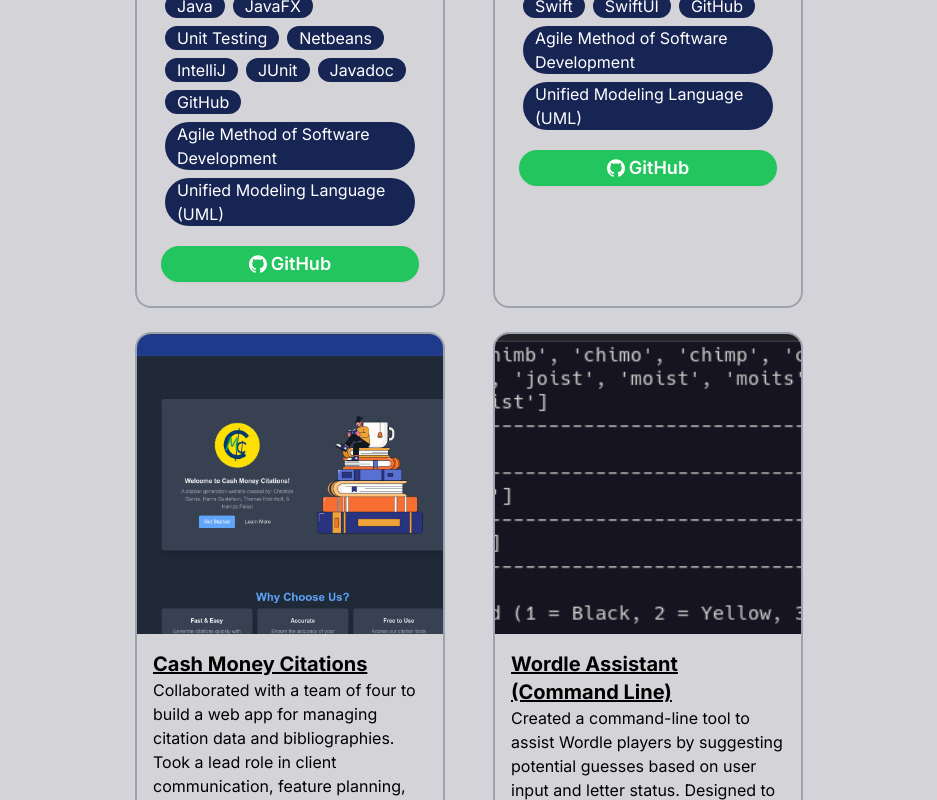
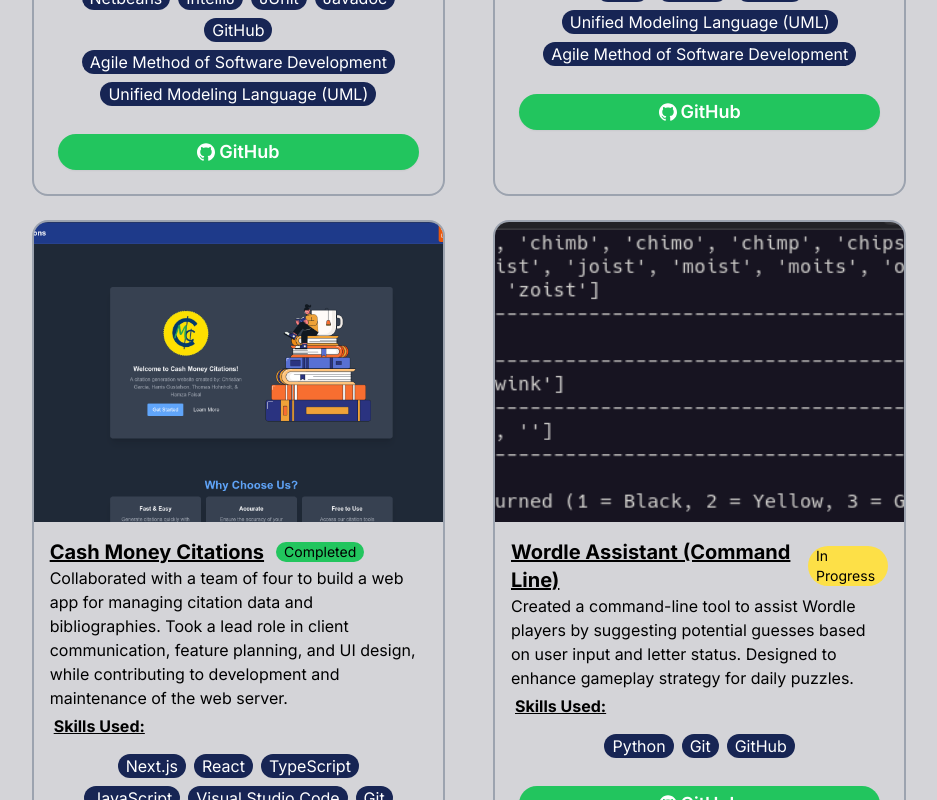
Before and after one commit to chrgarcia19/chrgarcia19.github.io, a Next.js app: page /projects in a window 1280 px wide. Shown: the part 680-1480 px from the top of the page, without its empty margins (171-1108 px from the left). Built offline with nearby package versions, Linux system fonts and the light colour scheme.

Commit message:
Modified the styling on the project card to fix a viewing error that occurred in certain circumstances

```diff
--- a/src/app/projects/page.tsx
+++ b/src/app/projects/page.tsx
@@ -15,27 +15,31 @@ const Projects = () => {
                         description={"A simplified drawing app modeled after Microsoft Paint, built under tight weekly deadlines with a predefined feature set. Focused on usability, responsiveness, and efficient time management."}
                         skills={["Java", "JavaFX", "Unit Testing", "Netbeans", "IntelliJ", "JUnit", "Javadoc", "GitHub", "Agile Method of Software Development", "Unified Modeling Language (UML)"]}
                         image={paintImage} imageAlt={"A Screenshot from Christian's Paint project"}
-                        link={"https://github.com/chrgarcia19/Paint-n-Suffering"} />
+                        link={"https://github.com/chrgarcia19/Paint-n-Suffering"}
+                        status={true} />
                     <ProjectCard
                         name={"Driving Time Tracker"}
                         description={"Developed a mobile app with a team of three to monitor driving hours for residents learning to drive in Indiana. Transformed client requirements into practical features, ensuring the app met user needs."}
-                        skills={["Swift", "SwiftUI", "GitHub", "Agile Method of Software Development", "Unified Modeling Language (UML)"]}
+                        skills={["Swift", "SwiftUI", "GitHub", "Unified Modeling Language (UML)", "Agile Method of Software Development"]}
                         image={dttImage} imageAlt={"A Screenshot from the Driving Time Tracker"}
-                        link={"https://github.com/chrgarcia19/Paint-n-Suffering"} />
+                        link={"https://github.com/chrgarcia19/Paint-n-Suffering"}
+                        status={true} />
                 </div>
                 <div className="flex flex-row gap-12 justify-center">
                     <ProjectCard
                         name={"Cash Money Citations"}
                         description={"Collaborated with a team of four to build a web app for managing citation data and bibliographies. Took a lead role in client communication, feature planning, and UI design, while contributing to development and maintenance of the web server."}
-                        skills={["TypeScript", "JavaScript", "Visual Studio Code", "Git", "GitHub", "MongoDB", "Apache HTTP Server", "Ubuntu Linux", "Agile Method of Software Development"]}
+                        skills={["Next.js", "React", "TypeScript", "JavaScript", "Visual Studio Code", "Git", "GitHub", "MongoDB", "Mongoose", "Apache HTTP Server", "Ubuntu Linux", "Agile Method of Software Development"]}
                         image={cmcImage} imageAlt={"A Screenshot from Cash Money Citations"}
-                        link={"https://github.com/chrgarcia19/Paint-n-Suffering"} />
+                        link={"https://github.com/chrgarcia19/Paint-n-Suffering"}
+                        status={true} />
                     <ProjectCard
                         name={"Wordle Assistant (Command Line)"}
                         description={"Created a command-line tool to assist Wordle players by suggesting potential guesses based on user input and letter status. Designed to enhance gameplay strategy for daily puzzles."}
                         skills={["Python", "Git", "GitHub"]}
                         image={waImage} imageAlt={"A Screenshot from the Wordle Assistant project"}
-                        link={"https://github.com/chrgarcia19/Paint-n-Suffering"} />
+                        link={"https://github.com/chrgarcia19/Paint-n-Suffering"}
+                        status={false} />
                 </div>
             </div>
 
--- a/src/components/ItemBox.tsx
+++ b/src/components/ItemBox.tsx
@@ -23,7 +23,7 @@ const ItemBox = (props: Props) => {
     return (
         <>
             <div onMouseEnter={itemEntered} onMouseLeave={itemExited}
-                className={`${props.color} ${props.padding} ${props.boxType} ${props.width} h-fit ${props.other} hover:text-gray-200 ${isHovered ? `${props.hoveredColor} font-bold shadow-xl` : ''}`} >
+                className={`${props.color} ${props.padding} ${props.boxType} ${props.width} h-fit text-center ${props.other} hover:text-gray-200 ${isHovered ? `${props.hoveredColor} font-bold shadow-xl` : ''}`} >
                 {props.children}
             </div>
         </>
--- a/src/components/ProjectCard.tsx
+++ b/src/components/ProjectCard.tsx
@@ -13,6 +13,7 @@ type Props = {
     name: String; // The name of the project
     description: String; // The description of the project
     skills: String[]; //The skills used on the project
+    status: Boolean; //If the project is in progress (False) or completed (True)
 };
 
 const ProjectCard = (props: Props) => {
@@ -24,22 +25,29 @@ const ProjectCard = (props: Props) => {
     return (
         <>
             <div onMouseEnter={itemEntered} onMouseLeave={itemExited}
-                className={`flex flex-col rounded-2xl border-2 border-gray-400 w-1/4 overflow-hidden ${isHovered ? `shadow-xl` : ''}`}>
+                className={`flex flex-col rounded-2xl border-2 border-gray-400 w-1/3 overflow-hidden ${isHovered ? `shadow-xl` : ''}`}>
                 <div className="relative w-full h-[300px]">
-                    <Image className="object-cover object-center" src={props.image} alt={props.imageAlt} fill sizes="100vw" />
+                    <Image className="object-cover object-center" src={props.image} alt={props.imageAlt} fill sizes="(max-width: 768px) 100vw, (max-width: 1200px) 50vw, 33vw" />
                 </div>
                 <div className="flex flex-col p-4 w-full">
-                    <p className="font-bold text-xl underline">{props.name}</p>
+                    <span className="flex flex-row items-center space-x-3">
+                        <p className="font-bold text-xl underline">{props.name}</p>
+                        {props.status && (
+                            <p className="bg-green-500 w-fit rounded-full px-2 text-sm">Completed</p>
+                        ) || (
+                            <p className="bg-yellow-300 w-fit rounded-full px-2 text-sm">In Progress</p>
+                        )}
+                    </span>
                     <p>{props.description}</p>
                     <span className="p-1">
                     <p className="font-bold underline">Skills Used:</p>
-                    <div className="flex flex-wrap gap-2 p-2">
+                    <div className="flex flex-wrap gap-2 p-2 m-2 place-content-center">
                         {props.skills.map((skill: String, index: number) => (
-                            <>
-                                <ItemBox key={index} color={"bg-blue-950"} hoveredColor={"bg-blue-800"} width={undefined} boxType={"rounded-full"} padding={"px-3"} other={"text-white"}>
+                            <div key={index}>
+                                <ItemBox color={"bg-blue-950"} hoveredColor={"bg-blue-800"} width={undefined} boxType={"rounded-full"} padding={"px-2"} other={"text-white"}>
                                     {skill}
                                 </ItemBox>
-                            </>
+                            </div>
                         ))}
                     </div>
                     </span>
```
